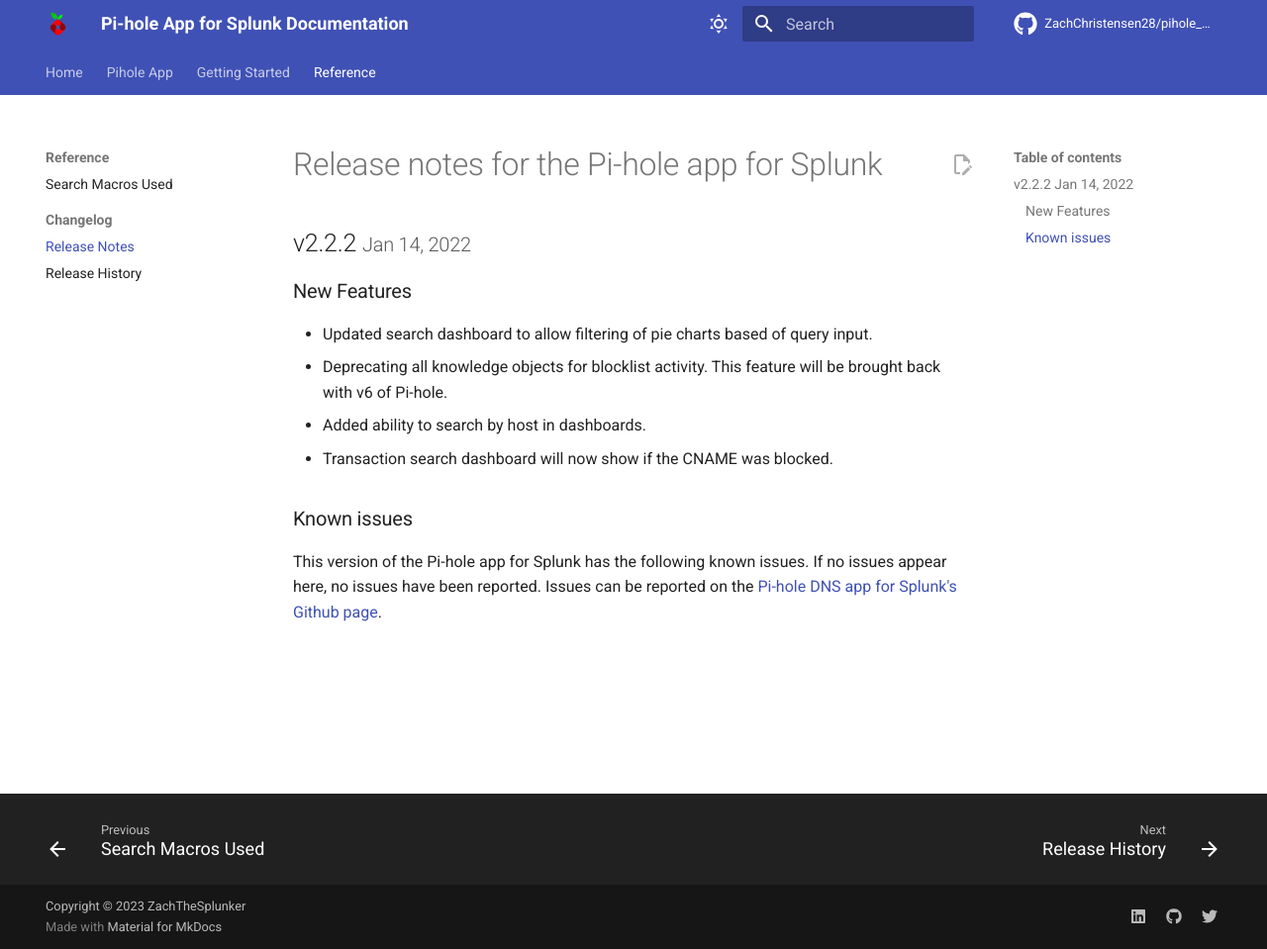
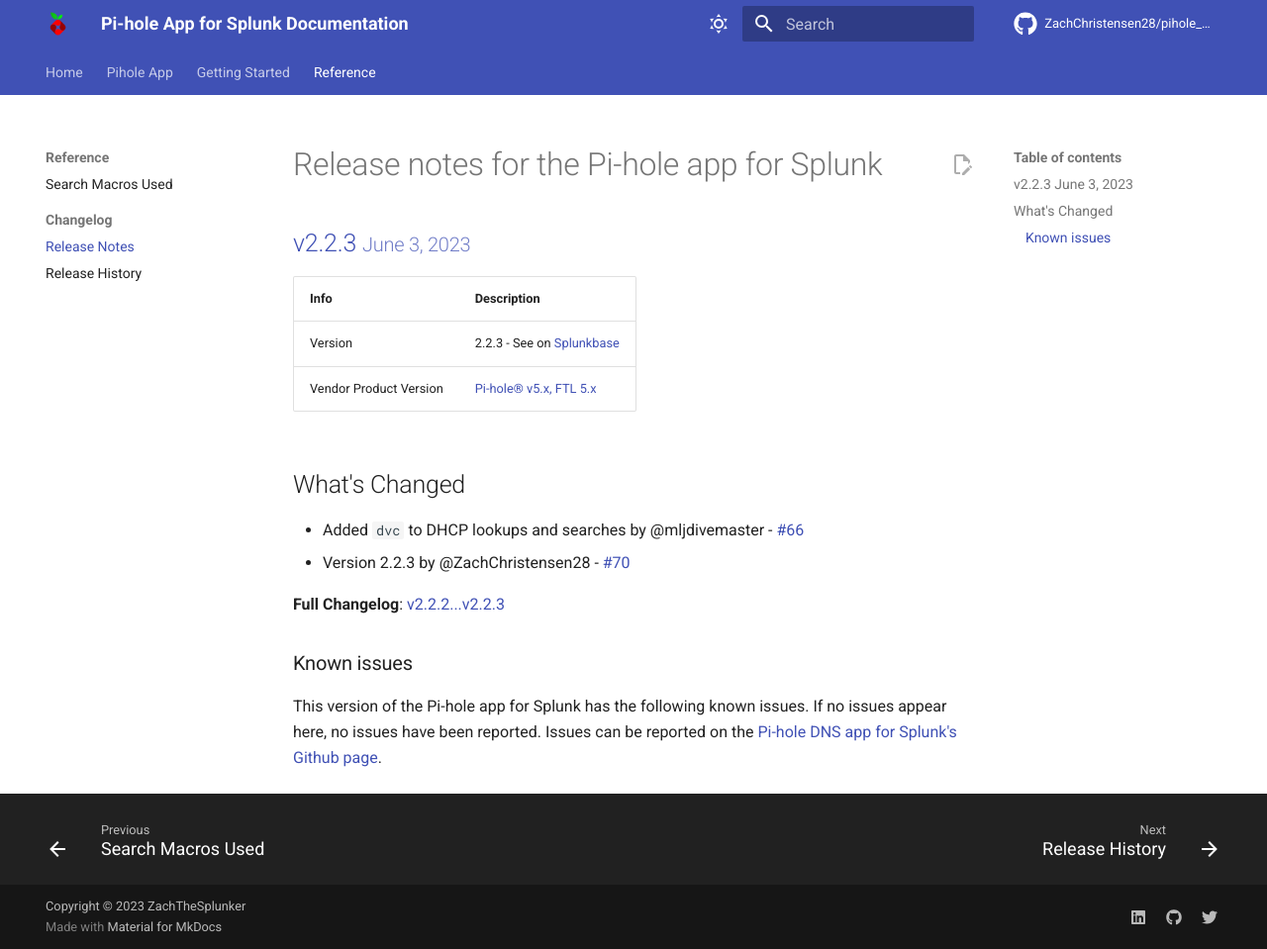
Before and after one commit to ZachChristensen28/pihole_dns_app, an MkDocs documentation site: the page built from docs/reference/releases/index.md, in a window 1280 px wide and 959 px high. Shown: the whole window at 99% size. Built offline with MkDocs 1.6.1 and Material for MkDocs 9.7.7, drawn with Linux system fonts in a browser that asks for light colours; comment, search, counter and statistics services are not loaded.

Commit message:
release notes
Signed-off-by: Zach Christensen <23529374+ZachChristensen28@users.noreply.github.com>

```diff
--- a/docs/reference/releases/index.md
+++ b/docs/reference/releases/index.md
@@ -1,14 +1,19 @@
 # Release notes for the Pi-hole app for Splunk
 
-## v2.2.2 <small>Jan 14, 2022</small>
+## [v2.2.3 <small>June 3, 2023</small>](https://github.com/ZachChristensen28/pihole_dns_app/releases/tag/v2.2.3){ target="blank" }
 
-### New Features
+Info | Description
+------|----------
+Version | 2.2.3 - See on [Splunkbase](https://splunkbase.splunk.com/app/4506/){ target="blank" }
+Vendor Product Version | [Pi-hole® v5.x, FTL 5.x](https://pi-hole.net/){ target="blank" }
 
-- Updated search dashboard to allow filtering of pie charts based of query input.
-- Deprecating all knowledge objects for blocklist activity. This feature will be brought back with v6 of Pi-hole.
-- Added ability to search by host in dashboards.
-- Transaction search dashboard will now show if the CNAME was blocked.
+## What's Changed
+
+* Added `dvc` to DHCP lookups and searches by @mljdivemaster - [#66](https://github.com/ZachChristensen28/pihole_dns_app/pull/66){ target="blank" }
+* Version 2.2.3 by @ZachChristensen28 - [#70](https://github.com/ZachChristensen28/pihole_dns_app/pull/70){ target="blank" }
+
+**Full Changelog**: [v2.2.2...v2.2.3](https://github.com/ZachChristensen28/pihole_dns_app/compare/v2.2.2...v2.2.3){ target="blank" }
 
 ### Known issues
 
-This version of the Pi-hole app for Splunk has the following known issues. If no issues appear here, no issues have been reported. Issues can be reported on the [Pi-hole DNS app for Splunk's Github page](https://github.com/ZachChristensen28/pihole_dns_app/issues).
+This version of the Pi-hole app for Splunk has the following known issues. If no issues appear here, no issues have been reported. Issues can be reported on the [Pi-hole DNS app for Splunk's Github page](https://github.com/ZachChristensen28/pihole_dns_app/issues){ target="blank" }.
```
Also changed, not shown: docs/index.md (+2 -2 lines), docs/landing-page.md (+1 -1 lines), docs/reference/releases/release-history.md (+10 -1 lines).
